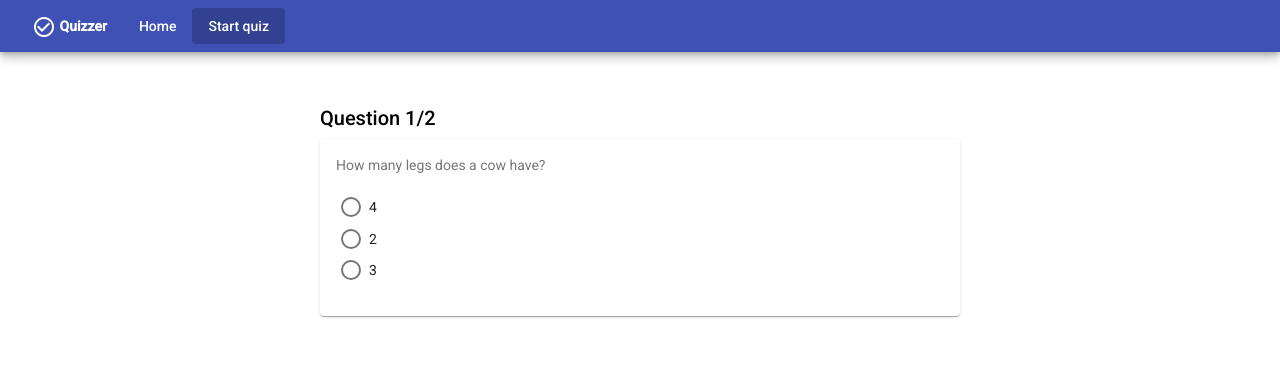
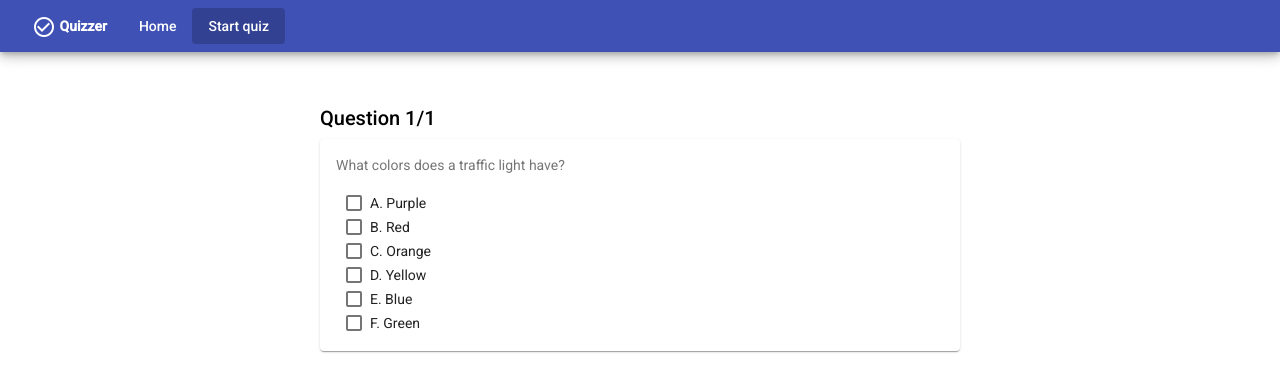
Before and after one commit to MaartenGDev/exam-practice-wizard, an Angular app: page /quiz in a window 1280 px wide. Shown: the top 392 px of the page. Built offline with nearby package versions, Linux system fonts and the light colour scheme.

Commit message:
Replace simple string option type by model to allow easier configuration of quiz content

```diff
--- a/src/app/multi-select-question/multi-select-question.component.html
+++ b/src/app/multi-select-question/multi-select-question.component.html
@@ -6,10 +6,10 @@
     [class.summary-correct]="showAsCorrect(option)"
     [class.summary-incorrect]="showAsIncorrect(option)"
     [class.summary-missing]="showAsMissing(option)"
-    [value]="option"
+    [value]="option.value"
     [disabled]="disabled"
     [checked]="isChecked(option)"
   >
-    {{option}}
+    {{option.value}}. {{option.label}}
   </mat-checkbox>
 </section>
--- a/src/app/multi-select-question/multi-select-question.component.ts
+++ b/src/app/multi-select-question/multi-select-question.component.ts
@@ -1,5 +1,5 @@
 import { Component, EventEmitter, Input, OnInit, Output } from '@angular/core';
-import { SummaryOption, SummaryOptionStatus } from "../_models/question.model";
+import { QuestionAnswer, QuestionOption, SummaryOption, SummaryOptionStatus } from "../_models/question.model";
 
 @Component({
   selector: 'app-multi-select-question',
@@ -8,7 +8,7 @@ import { SummaryOption, SummaryOptionStatus } from "../_models/question.model";
 })
 export class MultiSelectQuestionComponent implements OnInit {
   @Input()
-  options: string[] = [];
+  options: QuestionOption[] = [];
   @Input()
   correctAmountOfOptions = 2;
   @Input()
@@ -16,21 +16,21 @@ export class MultiSelectQuestionComponent implements OnInit {
   @Input()
   summaryOptions: SummaryOption[] = [];
 
-  selectedOptions: string[] = [];
+  selectedOptions: QuestionOption[] = [];
 
   @Output()
-  allOptionsSelected = new EventEmitter<string[]>();
+  allOptionsSelected = new EventEmitter<QuestionOption[]>();
 
   constructor() { }
 
   ngOnInit(): void {
   }
 
-  optionChecked(optionValue: string, checked: boolean) {
+  optionChecked(changedOption: QuestionOption, checked: boolean) {
     if(checked){
-      this.selectedOptions.push(optionValue);
+      this.selectedOptions.push(changedOption);
     }else{
-      this.selectedOptions = this.selectedOptions.filter(o => o !== optionValue);
+      this.selectedOptions = this.selectedOptions.filter(o => o.value !== changedOption.value);
     }
 
     if(this.selectedOptions.length === this.correctAmountOfOptions){
@@ -39,15 +39,15 @@ export class MultiSelectQuestionComponent implements OnInit {
   }
 
   getSummaryOption(option: string){
-    return this.summaryOptions.find(o => o.value === option);
+    return this.summaryOptions.find(o => o.option.value === option);
   }
 
-  isChecked(option: string): boolean {
-    return !!this.getSummaryOption(option);
+  isChecked(option: QuestionOption): boolean {
+    return !!this.getSummaryOption(option.value);
   }
 
-  showAsCorrect(option: string) {
-    const associatedSummaryOption = this.getSummaryOption(option);
+  showAsCorrect(option: QuestionOption) {
+    const associatedSummaryOption = this.getSummaryOption(option.value);
 
     if(!associatedSummaryOption){
       return false;
@@ -56,8 +56,8 @@ export class MultiSelectQuestionComponent implements OnInit {
     return associatedSummaryOption.status === SummaryOptionStatus.correct;
   }
 
-  showAsIncorrect(option: string) {
-    const associatedSummaryOption = this.getSummaryOption(option);
+  showAsIncorrect(option: QuestionOption) {
+    const associatedSummaryOption = this.getSummaryOption(option.value);
 
     if(!associatedSummaryOption){
       return false;
@@ -66,8 +66,8 @@ export class MultiSelectQuestionComponent implements OnInit {
     return associatedSummaryOption.status === SummaryOptionStatus.incorrect;
   }
 
-  showAsMissing(option: string) {
-    const associatedSummaryOption = this.getSummaryOption(option);
+  showAsMissing(option: QuestionOption) {
+    const associatedSummaryOption = this.getSummaryOption(option.value);
 
     if(!associatedSummaryOption){
       return false;
--- a/src/app/multiple-choice-question/multiple-choice-question.component.html
+++ b/src/app/multiple-choice-question/multiple-choice-question.component.html
@@ -8,10 +8,10 @@
     [class.summary-correct]="showAsCorrect(option)"
     [class.summary-incorrect]="showAsIncorrect(option)"
     [class.summary-missing]="showAsMissing(option)"
-    [value]="option"
+    [value]="option.value"
     [disabled]="disabled"
     [checked]="isChecked(option)"
   >
-    {{option}}
+    {{option.value}}. {{option.label}}
   </mat-radio-button>
 </mat-radio-group>
--- a/src/app/multiple-choice-question/multiple-choice-question.component.ts
+++ b/src/app/multiple-choice-question/multiple-choice-question.component.ts
@@ -1,5 +1,5 @@
 import { Component, EventEmitter, Input, Output } from '@angular/core';
-import { SummaryOption, SummaryOptionStatus } from "../_models/question.model";
+import { QuestionOption, SummaryOption, SummaryOptionStatus } from "../_models/question.model";
 
 @Component({
   selector: 'app-multiple-choice-question',
@@ -8,28 +8,28 @@ import { SummaryOption, SummaryOptionStatus } from "../_models/question.model";
 })
 export class MultipleChoiceQuestionComponent {
   @Input()
-  options: string[] = [];
+  options: QuestionOption[] = [];
   @Output()
-  optionSelected = new EventEmitter<string>();
+  optionSelected = new EventEmitter<QuestionOption>();
   @Input()
   disabled = false;
   @Input()
   summaryOptions: SummaryOption[] = [];
 
-  selectedOptionChange(option: string){
-    this.optionSelected.next(option);
+  selectedOptionChange(optionValue: string){
+    this.optionSelected.next(this.options.find(o => o.value === optionValue)!);
   }
 
   getSummaryOption(option: string){
-    return this.summaryOptions.find(o => o.value === option);
+    return this.summaryOptions.find(so => so.option.value === option);
   }
 
-  isChecked(option: string): boolean {
-    return !!this.getSummaryOption(option);
+  isChecked(option: QuestionOption): boolean {
+    return !!this.getSummaryOption(option.value);
   }
 
-  showAsCorrect(option: string) {
-    const associatedSummaryOption = this.getSummaryOption(option);
+  showAsCorrect(option: QuestionOption) {
+    const associatedSummaryOption = this.getSummaryOption(option.value);
 
     if(!associatedSummaryOption){
       return false;
@@ -38,8 +38,8 @@ export class MultipleChoiceQuestionComponent {
     return associatedSummaryOption.status === SummaryOptionStatus.correct;
   }
 
-  showAsIncorrect(option: string) {
-    const associatedSummaryOption = this.getSummaryOption(option);
+  showAsIncorrect(option: QuestionOption) {
+    const associatedSummaryOption = this.getSummaryOption(option.value);
 
     if(!associatedSummaryOption){
       return false;
@@ -48,8 +48,8 @@ export class MultipleChoiceQuestionComponent {
     return associatedSummaryOption.status === SummaryOptionStatus.incorrect;
   }
 
-  showAsMissing(option: string) {
-    const associatedSummaryOption = this.getSummaryOption(option);
+  showAsMissing(option: QuestionOption) {
+    const associatedSummaryOption = this.getSummaryOption(option.value);
 
     if(!associatedSummaryOption){
       return false;
--- a/src/app/quiz-summary/quiz-summary.component.html
+++ b/src/app/quiz-summary/quiz-summary.component.html
@@ -23,6 +23,7 @@
       <span class="answer-result-label"
             [class.correct-answer]="isAnsweredCorrectly(answer)"
             [class.incorrect-answer]="!isAnsweredCorrectly(answer)">{{isAnsweredCorrectly(answer) ? 'Correct' : 'Incorrect'}}</span>
+      <br />
       {{answer.question.explanation}}</p>
   </div>
 
--- a/src/app/quiz-summary/quiz-summary.component.scss
+++ b/src/app/quiz-summary/quiz-summary.component.scss
@@ -5,6 +5,8 @@
 .answer-result-label {
   font-weight: bold;
   padding: 5px 10px;
+  display: inline-block;
+  margin-bottom: 5px;
 }
 
 .correct-answer {
--- a/src/app/quiz-summary/quiz-summary.component.ts
+++ b/src/app/quiz-summary/quiz-summary.component.ts
@@ -6,7 +6,7 @@ import { QuestionAnswer, SummaryOption, SummaryOptionStatus } from "../_models/q
   templateUrl: './quiz-summary.component.html',
   styleUrls: ['./quiz-summary.component.scss']
 })
-export class QuizSummaryComponent implements OnChanges {
+export class QuizSummaryComponent{
   @Input()
   answers: QuestionAnswer[] = [];
 
@@ -16,25 +16,29 @@ export class QuizSummaryComponent implements OnChanges {
   constructor() { }
 
   public isAnsweredCorrectly(questionAnswer: QuestionAnswer){
-    return questionAnswer.question.correctOptions.every(option => questionAnswer.selectedOptions.includes(option));
+    return questionAnswer.question.correctOptions
+      .every(option => questionAnswer.selectedOptions.some(so => so.value === option));
   }
 
   getAmountOfCorrectQuestions() {
     return this.answers.filter(a => this.isAnsweredCorrectly(a)).length;
   }
 
-  getAsSummaryOptions(answer: QuestionAnswer) {
+  getAsSummaryOptions(answer: QuestionAnswer): SummaryOption[] {
     const wronglySelectedOptions: SummaryOption[] = answer.selectedOptions
-      .filter(o => !answer.question.correctOptions.includes(o))
-      .map(o => ({value: o, status: SummaryOptionStatus.incorrect}));
+      .filter(o => !answer.question.correctOptions.includes(o.value))
+      .map(o => ({option: o, status: SummaryOptionStatus.incorrect}));
 
-    const correctlySelectedOptions = answer.selectedOptions
-      .filter(o => answer.question.correctOptions.includes(o))
-      .map(o => ({value: o, status: SummaryOptionStatus.correct}));
+    const correctlySelectedOptions: SummaryOption[] = answer.selectedOptions
+      .filter(o => answer.question.correctOptions.includes(o.value))
+      .map(o => ({option: o, status: SummaryOptionStatus.correct}));
 
-    const missingSelectedOptions = answer.question.correctOptions
-      .filter(o => !answer.selectedOptions.includes(o))
-      .map(o => ({value: o, status: SummaryOptionStatus.missing}));
+    const missingSelectedOptions: SummaryOption[] = answer.question.correctOptions
+      .filter(o => !answer.selectedOptions.some(so => so.value === o))
+      .map(optionValue => {
+        const option = answer.question.options.find(optionDetails => optionDetails.value === optionValue)!;
+        return ({option: option, status: SummaryOptionStatus.missing})
+      });
 
 
     return [
@@ -47,8 +51,4 @@ export class QuizSummaryComponent implements OnChanges {
   restart() {
     this.restartQuiz.next();
   }
-
-  ngOnChanges(changes: SimpleChanges): void {
-    console.log(changes);
-  }
 }
--- a/src/app/quiz/questions.ts
+++ b/src/app/quiz/questions.ts
@@ -2,15 +2,34 @@ import { Question } from "../_models/question.model";
 
 export const EXAM_QUESTIONS: Question[] = [
   {
-    question: "How many legs does a cow have?",
-    options: ['4', '2', '3'],
-    correctOptions: ['4'],
-    explanation: 'It has 4 legs so it can walk'
-  },
-  {
-    question: "How many days does a week have?",
-    options: ['7', '5', '6'],
-    correctOptions: ['5', '7'],
-    explanation: '7 days, that is how the romans decided it should be'
+    question: "What colors does a traffic light have?",
+    options: [
+      {
+        value: 'A',
+        label: 'Purple'
+      },
+      {
+        value: 'B',
+        label: 'Red'
+      },
+      {
+        value: 'C',
+        label: 'Orange'
+      },
+      {
+        value: 'D',
+        label: 'Yellow'
+      },
+      {
+        value: 'E',
+        label: 'Blue'
+      },
+      {
+        value: 'F',
+        label: 'Green'
+      }
+    ],
+    correctOptions: ['B', 'D', 'F'],
+    explanation: 'A traffic light in the Netherlands goes from Red to Green and from Green to Orange to Red.'
   }
 ];
--- a/src/app/quiz/quiz.component.html
+++ b/src/app/quiz/quiz.component.html
@@ -4,11 +4,14 @@
     <h1 class="quiz-title" *ngIf="showSummary">Summary</h1>
 
     <mat-card *ngIf="!showSummary">
-      <mat-card-subtitle>{{questions[currentQuestionIndex].question}}</mat-card-subtitle>
+      <mat-card-subtitle [innerHTML]="questions[currentQuestionIndex].question"></mat-card-subtitle>
 
-      <p *ngIf="showExplanation" class="answer-result">
-        <span class="answer-result-label" [class.correct-answer]="hasAnsweredCorrectly" [class.incorrect-answer]="!hasAnsweredCorrectly">{{hasAnsweredCorrectly ? 'Correct' : 'Incorrect'}}</span>
-        {{questions[currentQuestionIndex].explanation}}</p>
+      <fieldset *ngIf="showExplanation" class="answer-result">
+        <legend><span class="answer-result-label" [class.correct-answer]="hasAnsweredCorrectly" [class.incorrect-answer]="!hasAnsweredCorrectly">{{hasAnsweredCorrectly ? 'Correct' : 'Incorrect'}}</span></legend>
+
+        <p><b>Correct Answers</b>: {{getFormattedCorrectOptions(questions[currentQuestionIndex])}}</p>
+        <p>{{questions[currentQuestionIndex].explanation}}</p>
+      </fieldset>
 
       <app-multiple-choice-question
         *ngIf="questions[currentQuestionIndex].correctOptions.length === 1"
@@ -21,6 +24,7 @@
       <app-multi-select-question
         *ngIf="questions[currentQuestionIndex].correctOptions.length > 1"
         [options]="questions[currentQuestionIndex].options"
+        [correctAmountOfOptions]="questions[currentQuestionIndex].correctOptions.length"
         (allOptionsSelected)="optionsSelected($event)"
         [disabled]="showExplanation"
       >
--- a/src/app/quiz/quiz.component.scss
+++ b/src/app/quiz/quiz.component.scss
@@ -13,7 +13,10 @@
 }
 
 .answer-result{
-  padding: 10px 0;
+  padding: 10px;
+  border-color: rgba(0,0,0,.54);
+  border-radius: 10px;
+  margin-bottom: 10px;
 }
 
 .answer-result-label {
--- a/src/app/quiz/quiz.component.ts
+++ b/src/app/quiz/quiz.component.ts
@@ -1,5 +1,5 @@
 import { Component, OnInit } from '@angular/core';
-import { Question, QuestionAnswer } from "../_models/question.model";
+import { Question, QuestionAnswer, QuestionOption } from "../_models/question.model";
 import { EXAM_QUESTIONS } from "./questions";
 
 @Component({
@@ -22,7 +22,7 @@ export class QuizComponent implements OnInit {
   ngOnInit(): void {
   }
 
-  optionsSelected(selectedOptions: string[]) {
+  optionsSelected(selectedOptions: QuestionOption[]) {
     const currentQuestion = this.questions[this.currentQuestionIndex];
 
     if(selectedOptions.length !== this.questions[this.currentQuestionIndex].correctOptions.length){
@@ -30,7 +30,8 @@ export class QuizComponent implements OnInit {
     }
 
     this.showExplanation = true;
-    this.hasAnsweredCorrectly = currentQuestion.correctOptions.every(option => selectedOptions.includes(option));
+    this.hasAnsweredCorrectly = currentQuestion.correctOptions
+      .every(correctOption => selectedOptions.some(so => so.value === correctOption));
 
     this.questionAnswers.push({
       question: this.questions[this.currentQuestionIndex],
@@ -60,4 +61,8 @@ export class QuizComponent implements OnInit {
     this.currentQuestionIndex = 0;
     this.questionAnswers = [];
   }
+
+  getFormattedCorrectOptions(question: Question) {
+    return question.correctOptions.join(', ')
+  }
 }
```
Also changed, not shown: src/app/_models/question.model.ts (+8 -3 lines).
